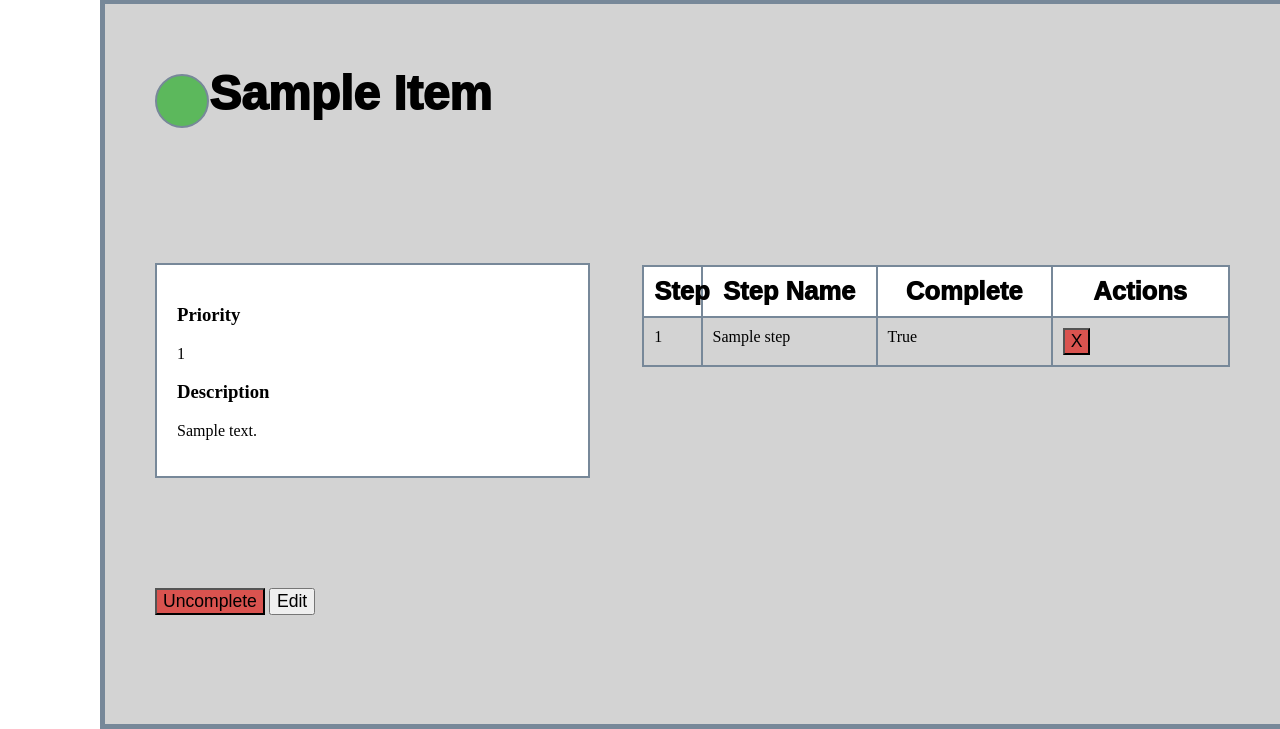
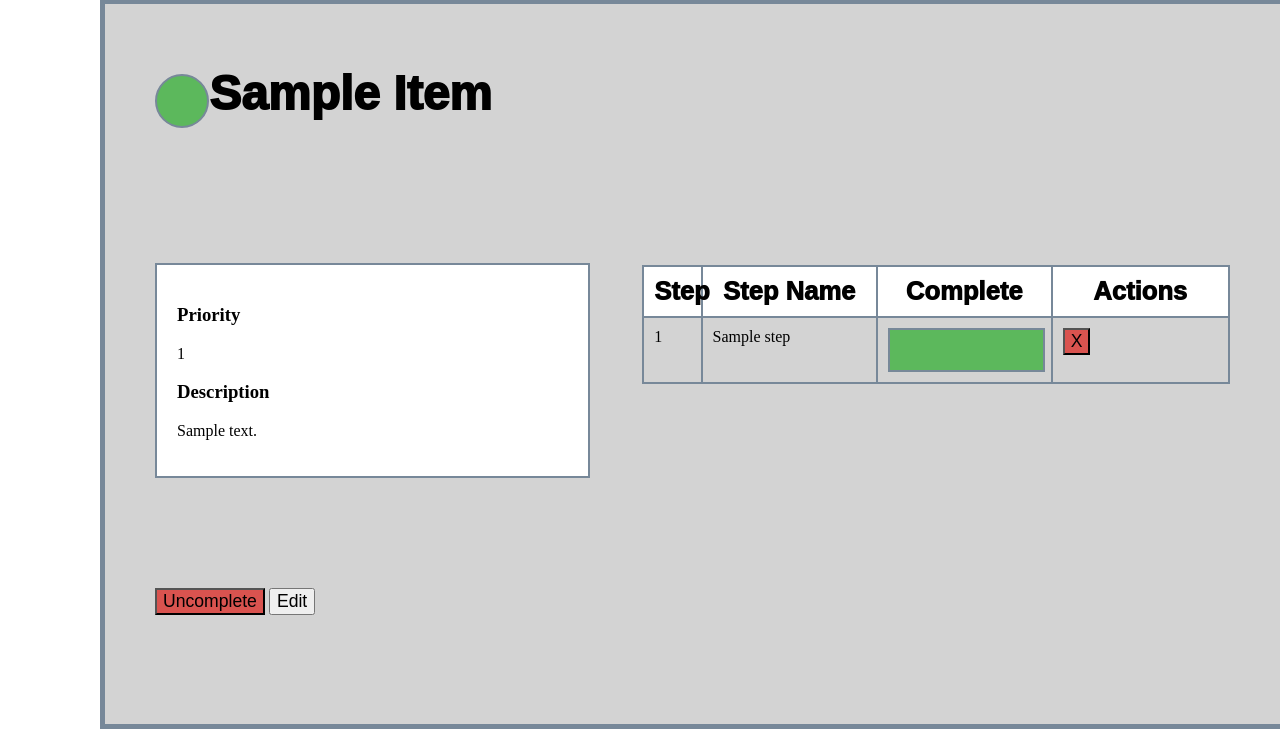
Before and after one commit to GRitchie1/Balena_ToDoList, a Flask app: page /item/1 in a window 1280 px wide. Shown: the part 193-922 px from the top of the page. Run offline with Flask 2, Linux system fonts and the light colour scheme; tables that the repository leaves empty hold one stand-in row (values such as "Sample post"); some libraries are stand-ins or nearby versions.

Commit message:
Create small traffic light to show step complete

```diff
--- a/todolist/src/static/styles.css
+++ b/todolist/src/static/styles.css
@@ -199,3 +199,10 @@ input.neutral {
   border-radius:50px;
   margin-top:40px;#
 }
+
+.step-traffic-light{
+  float:left;
+  width: 100%;
+  height: 40px;
+  border: 2px solid lightslategray;
+}
--- a/todolist/src/templates/edit_item.html
+++ b/todolist/src/templates/edit_item.html
@@ -78,7 +78,11 @@
         <tr class = "step-container">
         <td class = "step-number">{{step.number}}</td>
         <td class = "step-name">{{step.name}}</td>
-        <td class = "step-complete">{{step.complete}}</td>
+        {% if step.complete == True %}
+        <td class = "step-complete"><div class = "step-traffic-light" style = "background-color:#5cb85c;"></div></td>
+        {% elif step.complete == False %}
+        <td class = "step-complete" > <div class = "step-traffic-light" style = "background-color:#d9534f;"></div></td>
+        {% endif %}
         <td class = "step-actions">
         <form method="POST">
           {% if step.complete == False %}
--- a/todolist/src/templates/items.html
+++ b/todolist/src/templates/items.html
@@ -57,7 +57,11 @@
         <tr class = "step-container">
         <td class = "step-number">{{step.number}}</td>
         <td class = "step-name">{{step.name}}</td>
-        <td class = "step-complete">{{step.complete}}</td>
+        {% if step.complete == True %}
+        <td class = "step-complete"><div class = "step-traffic-light" style = "background-color:#5cb85c;"></div></td>
+        {% elif step.complete == False %}
+        <td class = "step-complete" > <div class = "step-traffic-light" style = "background-color:#d9534f;"></div></td>
+        {% endif %}
         <td class = "step-actions">
         <form method="POST">
           {% if step.complete == False %}
```
